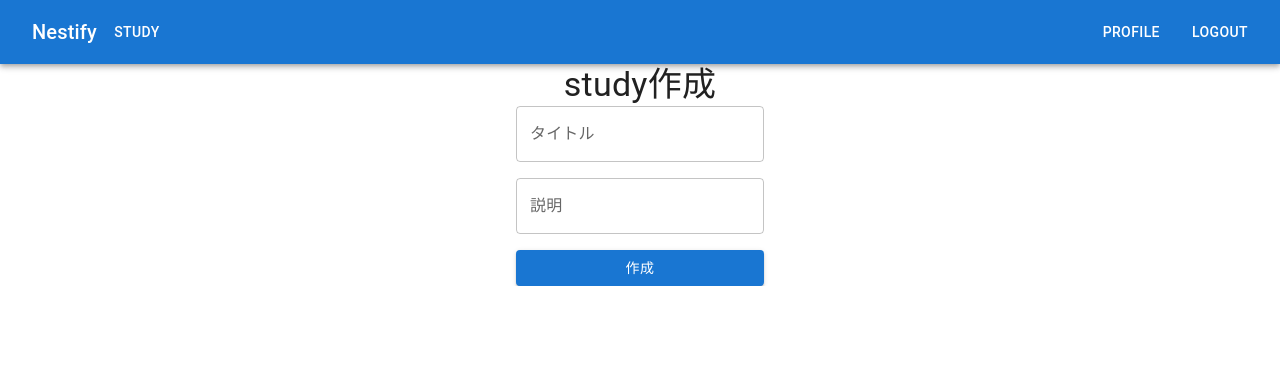
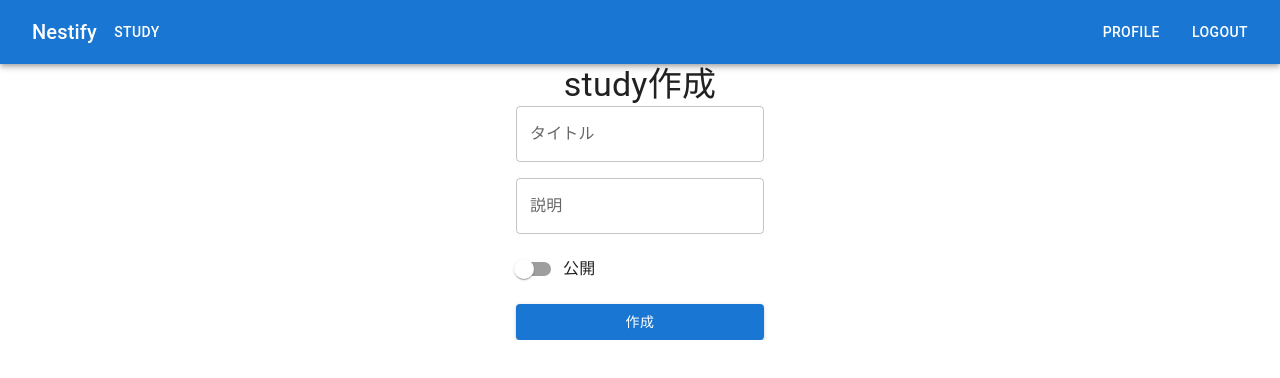
Before and after one commit to Muhyun-Kim/nestify, a Next.js app: page /study in a window 1280 px wide. Shown: the top 378 px of the page. Built offline with nearby package versions, Linux system fonts and the light colour scheme; no server answers.

Commit message:
add toggleBtn

```diff
--- a/src/app/study/page.tsx
+++ b/src/app/study/page.tsx
@@ -1,6 +1,24 @@
 "use client";
 
-import { Box, Button, TextField, Typography } from "@mui/material";
+import {
+  Box,
+  Button,
+  FormControlLabel,
+  Switch,
+  TextField,
+  Typography,
+} from "@mui/material";
+import { useActionState } from "react";
+import { createStudyAction } from "./actions";
+
+export interface CreateStudyState {
+  titleErr?: string;
+  descriptionErr?: string;
+  formErr?: string;
+  success?: boolean;
+}
+
+const initState: CreateStudyState = {};
 
 export default function Study() {
   return (
@@ -14,6 +32,7 @@ export default function Study() {
       >
         <TextField name="title" label="タイトル" />
         <TextField name="description" label="説明" />
+        <FormControlLabel control={<Switch name="isPublic" />} label="公開" />
         <Button type="submit" variant="contained" color="primary">
           作成
         </Button>
```
